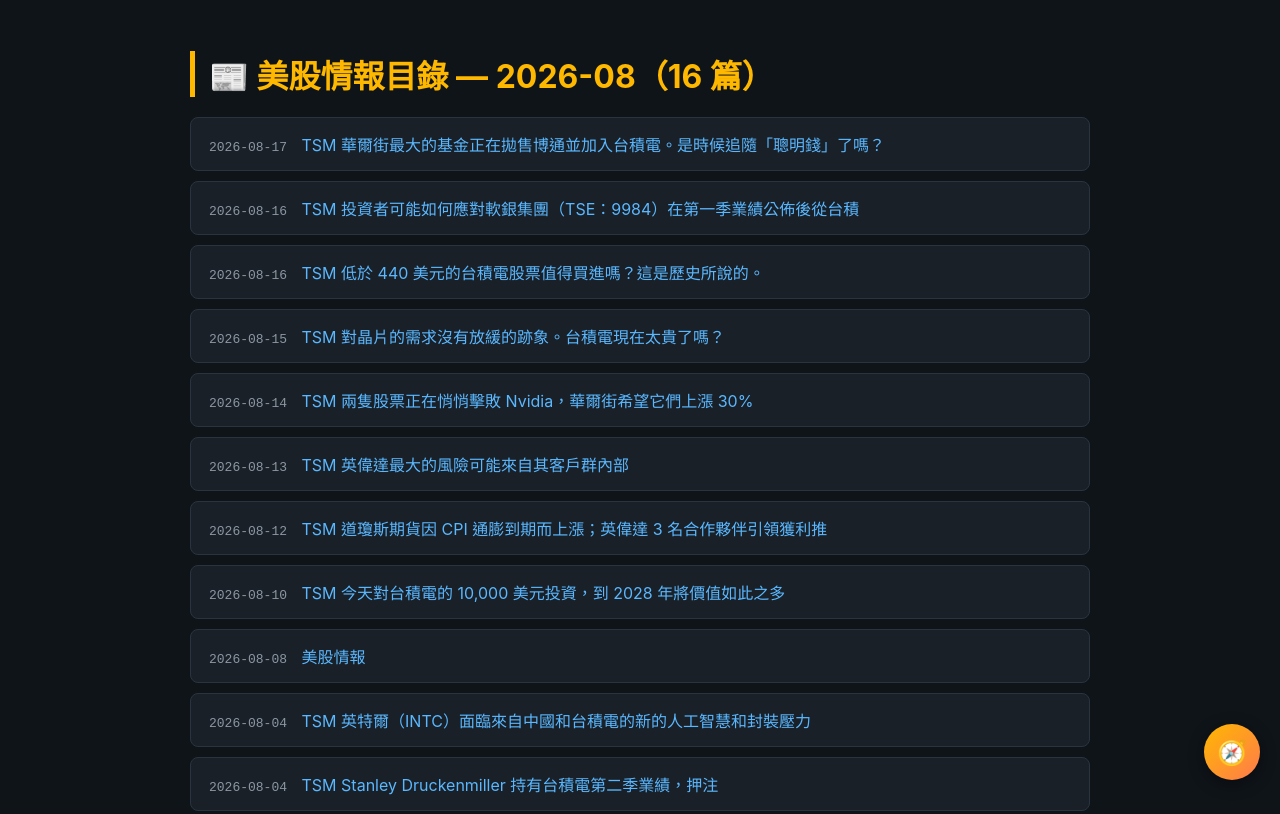
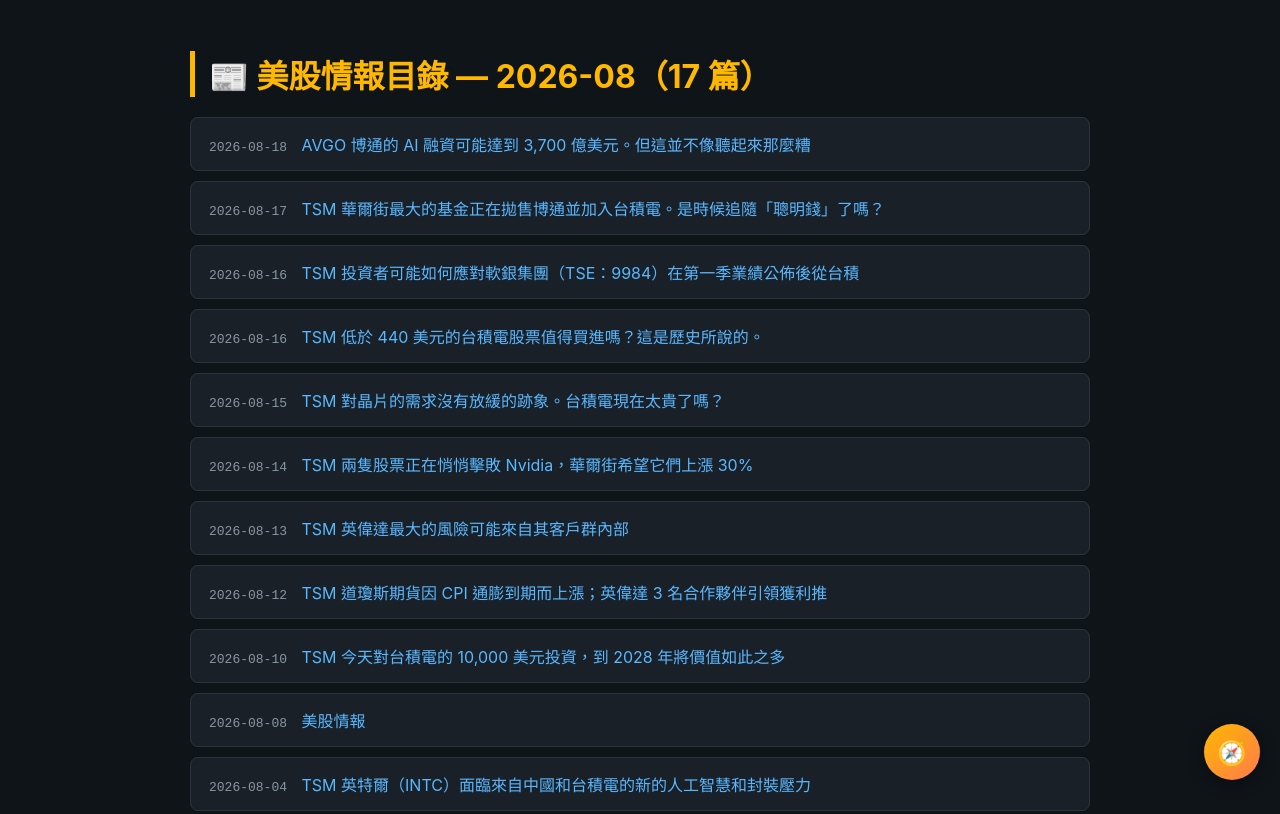
Before and after one commit to WANG2026378/stocks, a plain HTML site: page news/2026-08/index.html in a window 1280 px wide. Shown: the top 814 px of the page. Drawn offline with Linux system fonts and the light colour scheme.

Commit message:
美股情報 2026-08-18

```diff
--- a/news/2026-08/index.html
+++ b/news/2026-08/index.html
@@ -11,7 +11,7 @@
 .date{color:#8b96a3;margin-right:10px;font-family:monospace}
 .empty{color:#8b96a3;text-align:center}
 </style></head><body>
-<h1>📰 美股情報目錄 — 2026-08（16 篇）</h1>
+<h1>📰 美股情報目錄 — 2026-08（17 篇）</h1>
 <!-- VIP-NAV-START -->
 <style id="vip-nav-style">
 .vip-nav-fab{position:fixed;bottom:20px;right:20px;width:56px;height:56px;border-radius:50%;background:linear-gradient(135deg,#ffb800,#ff7a4d);color:#fff;border:none;cursor:pointer;box-shadow:0 4px 16px rgba(0,0,0,.4);font-size:24px;z-index:99999;display:flex;align-items:center;justify-content:center;transition:transform .2s, box-shadow .2s;font-family:-apple-system,"PingFang TC","Microsoft JhengHei",sans-serif}
@@ -118,7 +118,8 @@
 })();
 </script>
 <!-- VIP-NAV-END -->
-<ul><li><a href="2026-08-17_TSM_%E8%8F%AF%E7%88%BE%E8%A1%97%E6%9C%80%E5%A4%A7%E7%9A%84%E5%9F%BA%E9%87%91%E6%AD%A3%E5%9C%A8%E6%8B%8B%E5%94%AE%E5%8D%9A%E9%80%9A%E4%B8%A6%E5%8A%A0%E5%85%A5%E5%8F%B0%E7%A9%8D%E9%9B%BB%E3%80%82%E6%98%AF%E6%99%82%E5%80%99%E8%BF%BD%E9%9A%A8%E3%80%8C%E8%81%B0%E6%98%8E%E9%8C%A2%E3%80%8D%E4%BA%86%E5%97%8E%EF%BC%9F.html"><span class="date">2026-08-17</span> TSM 華爾街最大的基金正在拋售博通並加入台積電。是時候追隨「聰明錢」了嗎？</a></li>
+<ul><li><a href="2026-08-18_AVGO_%E5%8D%9A%E9%80%9A%E7%9A%84%20AI%20%E8%9E%8D%E8%B3%87%E5%8F%AF%E8%83%BD%E9%81%94%E5%88%B0%203%2C700%20%E5%84%84%E7%BE%8E%E5%85%83%E3%80%82%E4%BD%86%E9%80%99%E4%B8%A6%E4%B8%8D%E5%83%8F%E8%81%BD%E8%B5%B7%E4%BE%86%E9%82%A3%E9%BA%BC%E7%B3%9F.html"><span class="date">2026-08-18</span> AVGO 博通的 AI 融資可能達到 3,700 億美元。但這並不像聽起來那麼糟</a></li>
+<li><a href="2026-08-17_TSM_%E8%8F%AF%E7%88%BE%E8%A1%97%E6%9C%80%E5%A4%A7%E7%9A%84%E5%9F%BA%E9%87%91%E6%AD%A3%E5%9C%A8%E6%8B%8B%E5%94%AE%E5%8D%9A%E9%80%9A%E4%B8%A6%E5%8A%A0%E5%85%A5%E5%8F%B0%E7%A9%8D%E9%9B%BB%E3%80%82%E6%98%AF%E6%99%82%E5%80%99%E8%BF%BD%E9%9A%A8%E3%80%8C%E8%81%B0%E6%98%8E%E9%8C%A2%E3%80%8D%E4%BA%86%E5%97%8E%EF%BC%9F.html"><span class="date">2026-08-17</span> TSM 華爾街最大的基金正在拋售博通並加入台積電。是時候追隨「聰明錢」了嗎？</a></li>
 <li><a href="2026-08-16_TSM_%E6%8A%95%E8%B3%87%E8%80%85%E5%8F%AF%E8%83%BD%E5%A6%82%E4%BD%95%E6%87%89%E5%B0%8D%E8%BB%9F%E9%8A%80%E9%9B%86%E5%9C%98%EF%BC%88TSE%EF%BC%9A9984%EF%BC%89%E5%9C%A8%E7%AC%AC%E4%B8%80%E5%AD%A3%E6%A5%AD%E7%B8%BE%E5%85%AC%E4%BD%88%E5%BE%8C%E5%BE%9E%E5%8F%B0%E7%A9%8D.html"><span class="date">2026-08-16</span> TSM 投資者可能如何應對軟銀集團（TSE：9984）在第一季業績公佈後從台積</a></li>
 <li><a href="2026-08-16_TSM_%E4%BD%8E%E6%96%BC%20440%20%E7%BE%8E%E5%85%83%E7%9A%84%E5%8F%B0%E7%A9%8D%E9%9B%BB%E8%82%A1%E7%A5%A8%E5%80%BC%E5%BE%97%E8%B2%B7%E9%80%B2%E5%97%8E%EF%BC%9F%E9%80%99%E6%98%AF%E6%AD%B7%E5%8F%B2%E6%89%80%E8%AA%AA%E7%9A%84%E3%80%82.html"><span class="date">2026-08-16</span> TSM 低於 440 美元的台積電股票值得買進嗎？這是歷史所說的。</a></li>
 <li><a href="2026-08-15_TSM_%E5%B0%8D%E6%99%B6%E7%89%87%E7%9A%84%E9%9C%80%E6%B1%82%E6%B2%92%E6%9C%89%E6%94%BE%E7%B7%A9%E7%9A%84%E8%B7%A1%E8%B1%A1%E3%80%82%E5%8F%B0%E7%A9%8D%E9%9B%BB%E7%8F%BE%E5%9C%A8%E5%A4%AA%E8%B2%B4%E4%BA%86%E5%97%8E%EF%BC%9F.html"><span class="date">2026-08-15</span> TSM 對晶片的需求沒有放緩的跡象。台積電現在太貴了嗎？</a></li>
```
